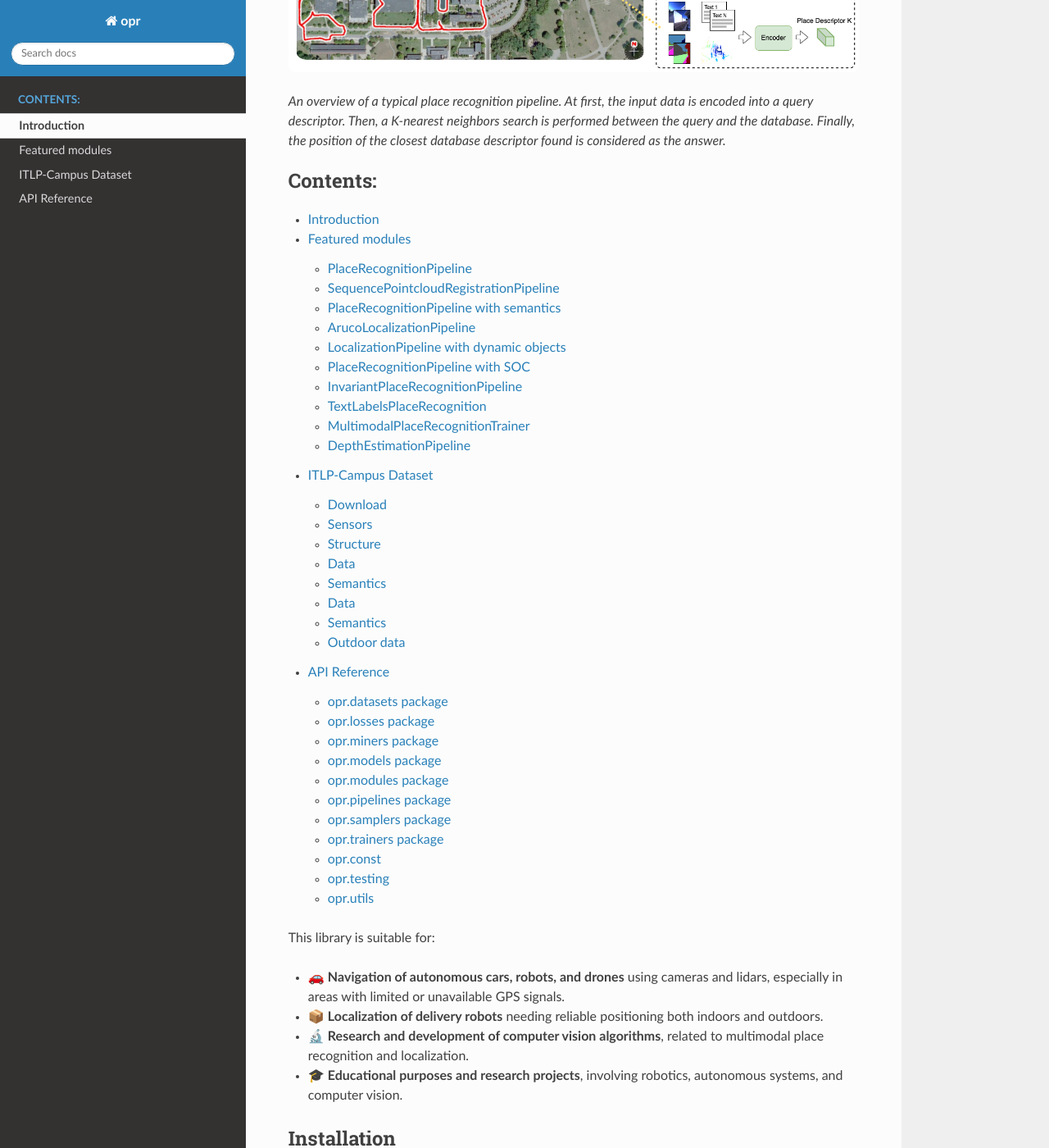
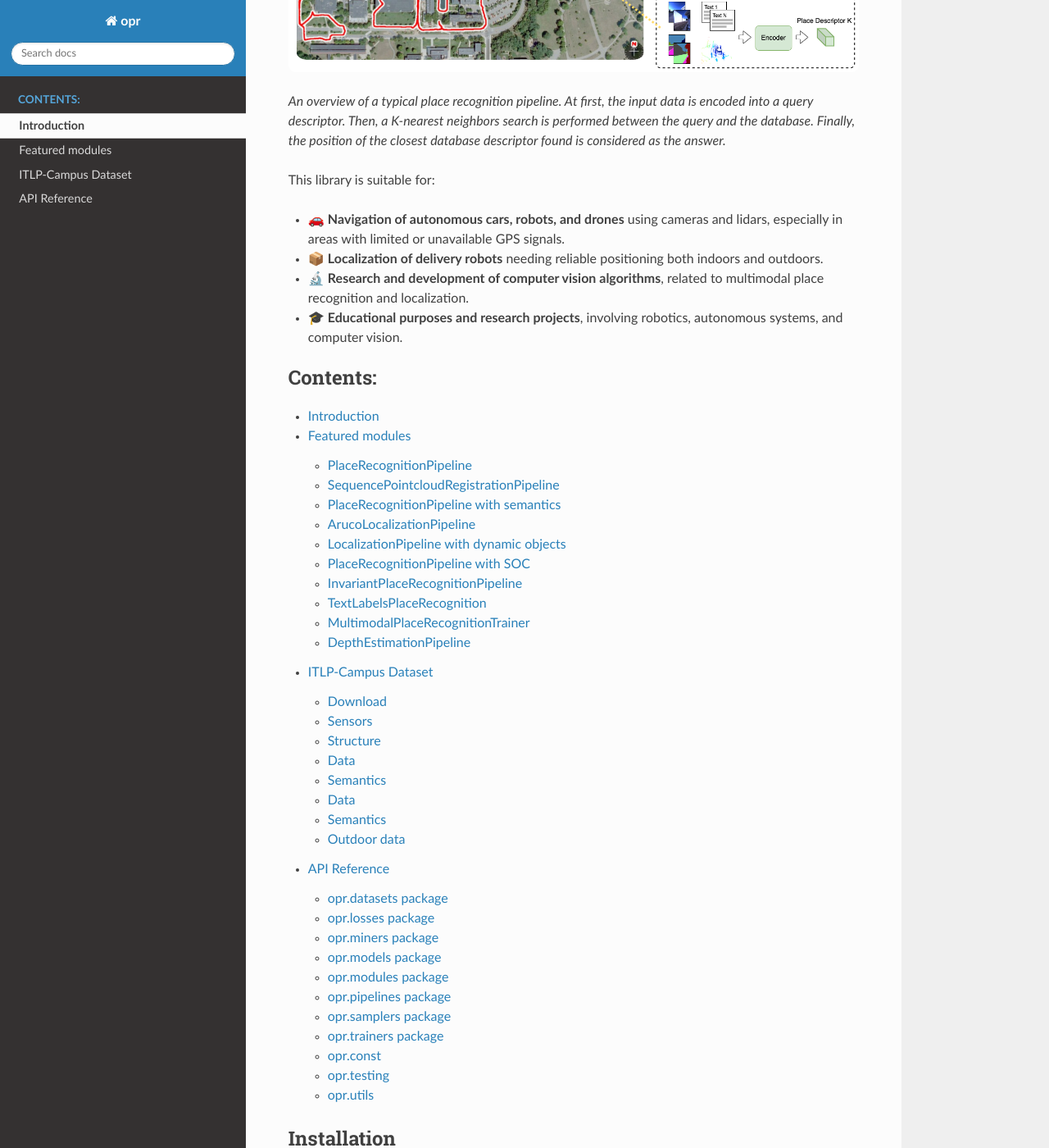
Before and after one commit to OPR-Project/OpenPlaceRecognition, a Sphinx documentation site: the page built from docs/source/index.rst, in a window 1280 px wide and 1400 px high, scrolled down 370 px. Shown: the whole window at 82% size. Built offline with Sphinx 7.4.7 and the Read the Docs theme 3.1.0, drawn with Linux system fonts in a browser that asks for light colours; part of the change alters nothing that is shown.

Commit message:
docs: move use cases above the contents

```diff
--- a/docs/source/index.rst
+++ b/docs/source/index.rst
@@ -14,6 +14,13 @@ At first, the input data is encoded into a query descriptor.
 Then, a K-nearest neighbors search is performed between the query and the database.
 Finally, the position of the closest database descriptor found is considered as the answer.*
 
+This library is suitable for:
+
+* 🚗 **Navigation of autonomous cars, robots, and drones** using cameras and lidars, especially in areas with limited or unavailable GPS signals.
+* 📦 **Localization of delivery robots** needing reliable positioning both indoors and outdoors.
+* 🔬 **Research and development of computer vision algorithms**, related to multimodal place recognition and localization.
+* 🎓 **Educational purposes and research projects**, involving robotics, autonomous systems, and computer vision.
+
 .. toctree::
    :maxdepth: 2
    :caption: Contents:
@@ -22,13 +29,6 @@ Finally, the position of the closest database descriptor found is considered as
    featured_modules/index
    itlp_dataset
    api/index
-
-This library is suitable for:
-
-* 🚗 **Navigation of autonomous cars, robots, and drones** using cameras and lidars, especially in areas with limited or unavailable GPS signals.
-* 📦 **Localization of delivery robots** needing reliable positioning both indoors and outdoors.
-* 🔬 **Research and development of computer vision algorithms**, related to multimodal place recognition and localization.
-* 🎓 **Educational purposes and research projects**, involving robotics, autonomous systems, and computer vision.
 
 
 Installation
```
